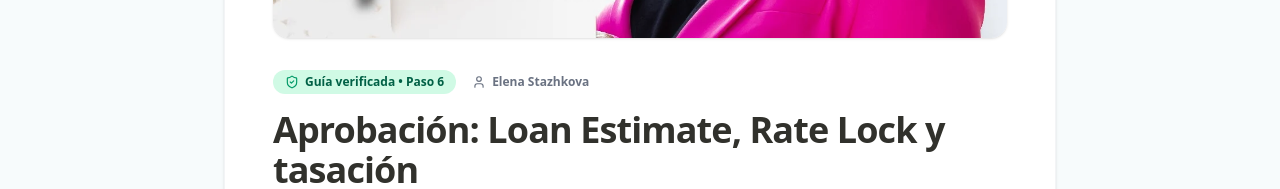
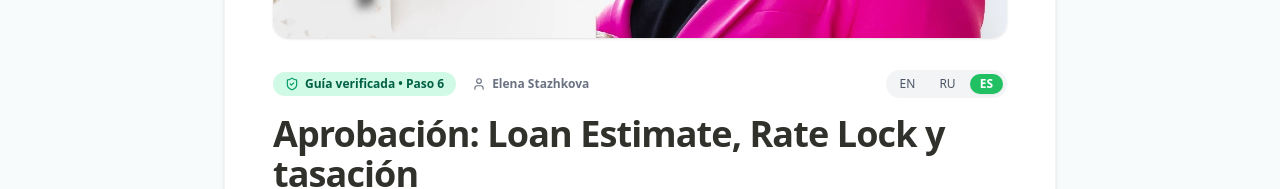
Before and after one commit to andreibdr/stazhkova_wp, a Next.js app in the folder website/: page /es/guides/aprobacion-final-loan-estimate-rate-lock-y-tasacion in a window 1280 px wide. Shown: the part 621-810 px from the top of the page. Built offline with nearby package versions, Linux system fonts and the light colour scheme.

Commit message:
feat(i18n): enable direct article-to-article language switching in navbar and article header

```diff
--- a/website/app/es/guides/[slug]/page.tsx
+++ b/website/app/es/guides/[slug]/page.tsx
@@ -135,6 +135,18 @@ export default async function SpanishGuideArticlePage({ params }: Props) {
   const nextGuide = currentIndex < allGuides.length - 1 ? allGuides[currentIndex + 1] : null;
   const prevGuide = currentIndex > 0 ? allGuides[currentIndex - 1] : null;
 
+  const allGuidesCatalog = getGuides();
+  const step = guide.step;
+  const matchingEn = allGuidesCatalog.find((g) => g.lang === 'en' && g.step === step);
+  const matchingRu = allGuidesCatalog.find((g) => g.lang === 'ru' && g.step === step);
+  const matchingEs = allGuidesCatalog.find((g) => g.lang === 'es' && g.step === step);
+
+  const alternateUrls = {
+    en: matchingEn ? `/guides/${matchingEn.slug}` : '/guides',
+    ru: matchingRu ? `/ru/guides/${encodeURIComponent(matchingRu.slug)}` : '/ru/guides',
+    es: matchingEs ? `/es/guides/${encodeURIComponent(matchingEs.slug)}` : '/es/guides',
+  };
+
   return (
     <>
       <script
@@ -145,7 +157,7 @@ export default async function SpanishGuideArticlePage({ params }: Props) {
         type="application/ld+json"
         dangerouslySetInnerHTML={{ __html: JSON.stringify(breadcrumbSchema) }}
       />
-      <Navbar lang="es" />
+      <Navbar lang="es" alternateUrls={alternateUrls} />
       <main className="flex-1 py-16 bg-[#f7fbfc]">
         <article className="max-w-4xl mx-auto px-4 sm:px-6 lg:px-8">
           <Link
@@ -170,7 +182,8 @@ export default async function SpanishGuideArticlePage({ params }: Props) {
               </div>
             )}
 
-            <div className="flex flex-wrap items-center gap-4 text-xs font-semibold text-gray-500 mb-4">
+            <div className="flex flex-wrap items-center justify-between gap-4 text-xs font-semibold text-gray-500 mb-4">
+              <div className="flex flex-wrap items-center gap-4">
                 <span className="flex items-center gap-1.5 px-3 py-1 rounded-full bg-emerald-100 text-emerald-800">
                   <ShieldCheck className="w-3.5 h-3.5 text-emerald-600" />
                   Guía verificada • Paso {guide.step || currentIndex + 1}
@@ -179,6 +192,27 @@ export default async function SpanishGuideArticlePage({ params }: Props) {
                   <User className="w-3.5 h-3.5" />
                   Elena Stazhkova
                 </span>
+              </div>
+              <div className="flex items-center gap-1 bg-gray-100 p-1 rounded-full">
+                <Link
+                  href={alternateUrls.en}
+                  className="px-2.5 py-0.5 rounded-full text-gray-600 hover:text-black font-medium transition-colors"
+                >
+                  EN
+                </Link>
+                <Link
+                  href={alternateUrls.ru}
+                  className="px-2.5 py-0.5 rounded-full text-gray-600 hover:text-black font-medium transition-colors"
+                >
+                  RU
+                </Link>
+                <Link
+                  href={alternateUrls.es}
+                  className="px-2.5 py-0.5 rounded-full bg-[#20c063] text-white shadow-xs font-bold"
+                >
+                  ES
+                </Link>
+              </div>
             </div>
 
             <h1 className="text-3xl sm:text-4xl font-extrabold text-[#31312c] tracking-tight mb-8">
--- a/website/app/guides/[slug]/page.tsx
+++ b/website/app/guides/[slug]/page.tsx
@@ -134,6 +134,18 @@ export default async function GuideArticlePage({ params }: Props) {
   const nextGuide = currentIndex < allGuides.length - 1 ? allGuides[currentIndex + 1] : null;
   const prevGuide = currentIndex > 0 ? allGuides[currentIndex - 1] : null;
 
+  const allGuidesCatalog = getGuides();
+  const step = guide.step;
+  const matchingEn = allGuidesCatalog.find((g) => g.lang === 'en' && g.step === step);
+  const matchingRu = allGuidesCatalog.find((g) => g.lang === 'ru' && g.step === step);
+  const matchingEs = allGuidesCatalog.find((g) => g.lang === 'es' && g.step === step);
+
+  const alternateUrls = {
+    en: matchingEn ? `/guides/${matchingEn.slug}` : '/guides',
+    ru: matchingRu ? `/ru/guides/${encodeURIComponent(matchingRu.slug)}` : '/ru/guides',
+    es: matchingEs ? `/es/guides/${encodeURIComponent(matchingEs.slug)}` : '/es/guides',
+  };
+
   return (
     <>
       <script
@@ -144,7 +156,7 @@ export default async function GuideArticlePage({ params }: Props) {
         type="application/ld+json"
         dangerouslySetInnerHTML={{ __html: JSON.stringify(breadcrumbSchema) }}
       />
-      <Navbar lang="en" />
+      <Navbar lang="en" alternateUrls={alternateUrls} />
       <main className="flex-1 py-16 bg-[#f7fbfc]">
         <article className="max-w-4xl mx-auto px-4 sm:px-6 lg:px-8">
           <Link
@@ -169,7 +181,8 @@ export default async function GuideArticlePage({ params }: Props) {
               </div>
             )}
 
-            <div className="flex flex-wrap items-center gap-4 text-xs font-semibold text-gray-500 mb-4">
+            <div className="flex flex-wrap items-center justify-between gap-4 text-xs font-semibold text-gray-500 mb-4">
+              <div className="flex flex-wrap items-center gap-4">
                 <span className="flex items-center gap-1.5 px-3 py-1 rounded-full bg-emerald-100 text-emerald-800">
                   <ShieldCheck className="w-3.5 h-3.5 text-emerald-600" />
                   Verified Guide • Step {guide.step || currentIndex + 1}
@@ -178,6 +191,27 @@ export default async function GuideArticlePage({ params }: Props) {
                   <User className="w-3.5 h-3.5" />
                   Elena Stazhkova
                 </span>
+              </div>
+              <div className="flex items-center gap-1 bg-gray-100 p-1 rounded-full">
+                <Link
+                  href={alternateUrls.en}
+                  className="px-2.5 py-0.5 rounded-full bg-[#20c063] text-white shadow-xs font-bold"
+                >
+                  EN
+                </Link>
+                <Link
+                  href={alternateUrls.ru}
+                  className="px-2.5 py-0.5 rounded-full text-gray-600 hover:text-black font-medium transition-colors"
+                >
+                  RU
+                </Link>
+                <Link
+                  href={alternateUrls.es}
+                  className="px-2.5 py-0.5 rounded-full text-gray-600 hover:text-black font-medium transition-colors"
+                >
+                  ES
+                </Link>
+              </div>
             </div>
 
             <h1 className="text-3xl sm:text-4xl font-extrabold text-[#31312c] tracking-tight mb-8">
--- a/website/app/ru/guides/[slug]/page.tsx
+++ b/website/app/ru/guides/[slug]/page.tsx
@@ -135,6 +135,18 @@ export default async function RussianGuideArticlePage({ params }: Props) {
   const nextGuide = currentIndex < allGuides.length - 1 ? allGuides[currentIndex + 1] : null;
   const prevGuide = currentIndex > 0 ? allGuides[currentIndex - 1] : null;
 
+  const allGuidesCatalog = getGuides();
+  const step = guide.step;
+  const matchingEn = allGuidesCatalog.find((g) => g.lang === 'en' && g.step === step);
+  const matchingRu = allGuidesCatalog.find((g) => g.lang === 'ru' && g.step === step);
+  const matchingEs = allGuidesCatalog.find((g) => g.lang === 'es' && g.step === step);
+
+  const alternateUrls = {
+    en: matchingEn ? `/guides/${matchingEn.slug}` : '/guides',
+    ru: matchingRu ? `/ru/guides/${encodeURIComponent(matchingRu.slug)}` : '/ru/guides',
+    es: matchingEs ? `/es/guides/${encodeURIComponent(matchingEs.slug)}` : '/es/guides',
+  };
+
   return (
     <>
       <script
@@ -145,7 +157,7 @@ export default async function RussianGuideArticlePage({ params }: Props) {
         type="application/ld+json"
         dangerouslySetInnerHTML={{ __html: JSON.stringify(breadcrumbSchema) }}
       />
-      <Navbar lang="ru" />
+      <Navbar lang="ru" alternateUrls={alternateUrls} />
       <main className="flex-1 py-16 bg-[#f7fbfc]">
         <article className="max-w-4xl mx-auto px-4 sm:px-6 lg:px-8">
           <Link
@@ -170,7 +182,8 @@ export default async function RussianGuideArticlePage({ params }: Props) {
               </div>
             )}
 
-            <div className="flex flex-wrap items-center gap-4 text-xs font-semibold text-gray-500 mb-4">
+            <div className="flex flex-wrap items-center justify-between gap-4 text-xs font-semibold text-gray-500 mb-4">
+              <div className="flex flex-wrap items-center gap-4">
                 <span className="flex items-center gap-1.5 px-3 py-1 rounded-full bg-emerald-100 text-emerald-800">
                   <ShieldCheck className="w-3.5 h-3.5 text-emerald-600" />
                   Проверенный гайд • Шаг {guide.step || currentIndex + 1}
@@ -179,6 +192,27 @@ export default async function RussianGuideArticlePage({ params }: Props) {
                   <User className="w-3.5 h-3.5" />
                   Елена Стажкова
                 </span>
+              </div>
+              <div className="flex items-center gap-1 bg-gray-100 p-1 rounded-full">
+                <Link
+                  href={alternateUrls.en}
+                  className="px-2.5 py-0.5 rounded-full text-gray-600 hover:text-black font-medium transition-colors"
+                >
+                  EN
+                </Link>
+                <Link
+                  href={alternateUrls.ru}
+                  className="px-2.5 py-0.5 rounded-full bg-[#20c063] text-white shadow-xs font-bold"
+                >
+                  RU
+                </Link>
+                <Link
+                  href={alternateUrls.es}
+                  className="px-2.5 py-0.5 rounded-full text-gray-600 hover:text-black font-medium transition-colors"
+                >
+                  ES
+                </Link>
+              </div>
             </div>
 
             <h1 className="text-3xl sm:text-4xl font-extrabold text-[#31312c] tracking-tight mb-8">
--- a/website/components/Navbar.tsx
+++ b/website/components/Navbar.tsx
@@ -10,9 +10,14 @@ import LangSetter from '@/components/LangSetter';
 
 interface NavbarProps {
   lang: 'ru' | 'en' | 'es';
+  alternateUrls?: {
+    en?: string;
+    ru?: string;
+    es?: string;
+  };
 }
 
-export default function Navbar({ lang }: NavbarProps) {
+export default function Navbar({ lang, alternateUrls }: NavbarProps) {
   const [mobileMenuOpen, setMobileMenuOpen] = useState(false);
 
   const navLabels = {
@@ -69,6 +74,9 @@ export default function Navbar({ lang }: NavbarProps) {
   const pathname = usePathname() || '';
 
   const getTargetUrl = (targetLang: 'en' | 'ru' | 'es') => {
+    if (alternateUrls && alternateUrls[targetLang]) {
+      return alternateUrls[targetLang]!;
+    }
     let sub = '';
     if (pathname.includes('/guides')) sub = '/guides';
     else if (pathname.includes('/video')) sub = '/video';
```
Lines whose indentation alone changed are shown as unchanged.
